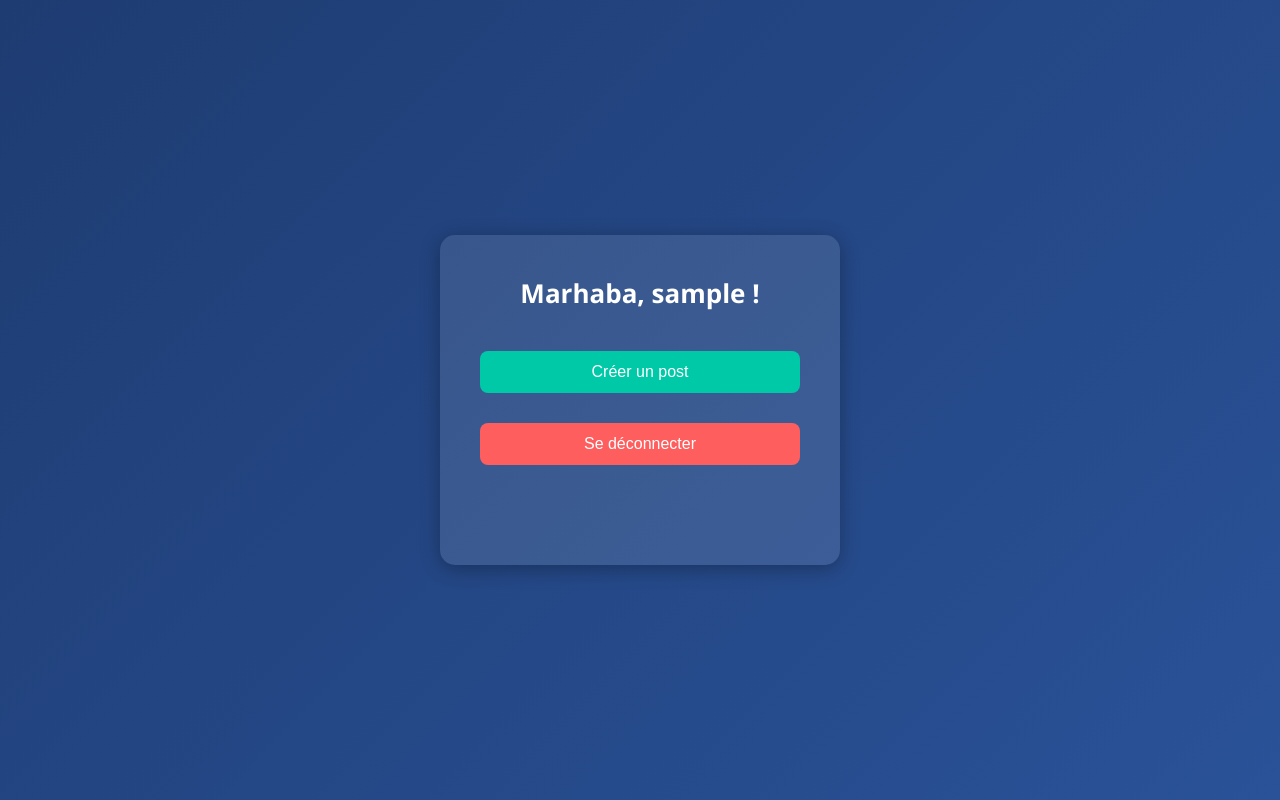
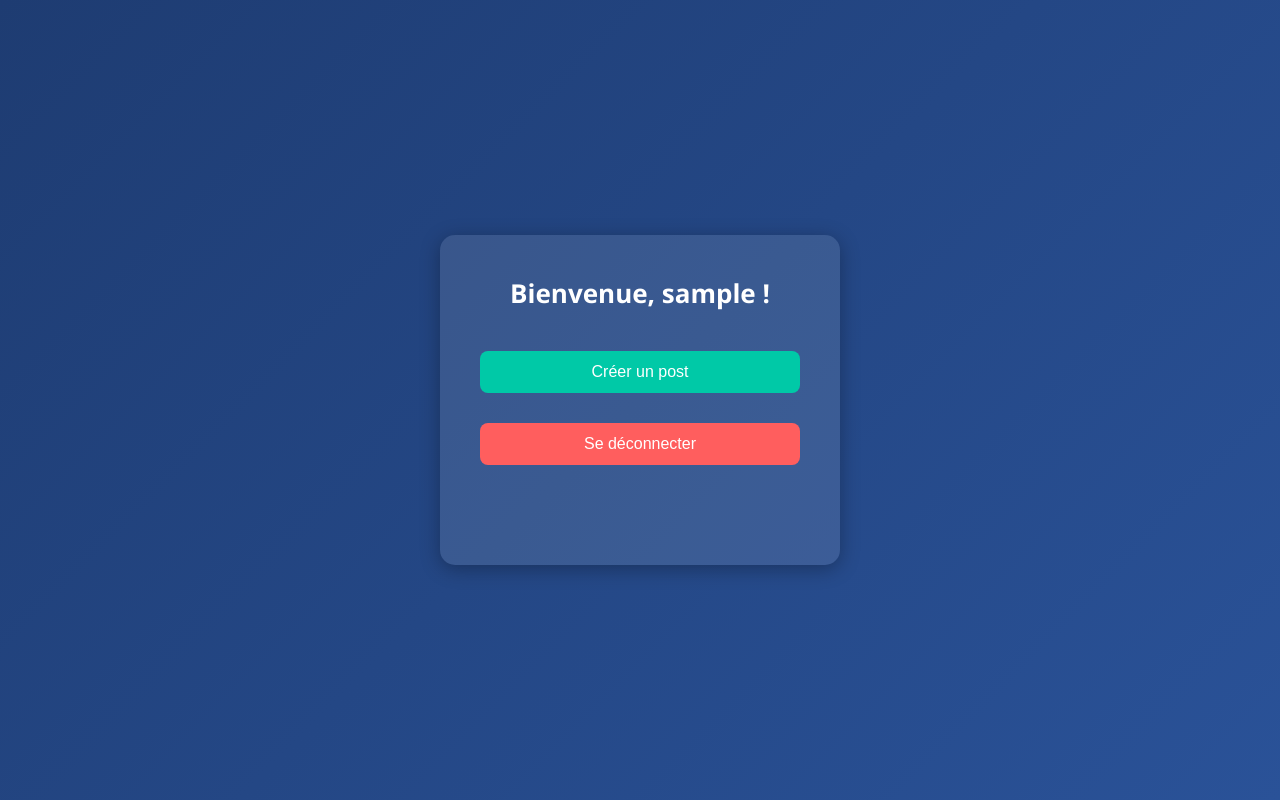
Before and after one commit to ahmadoulo/nodejs-api-server-app, a website: page public/home.html in a window 1280 px wide. Drawn offline with Linux system fonts and the light colour scheme; no server answers; sample sign-in values are in the browser's storage.

Commit message:
Update home.html

```diff
--- a/public/home.html
+++ b/public/home.html
@@ -9,7 +9,7 @@
 <body>
   <div class="container">
     <div class="home-box">
-      <h1>Marhaba, <span id="username-display"></span> !</h1>
+      <h1>Bienvenue, <span id="username-display"></span> !</h1>
       <button id="create-post-btn">Créer un post</button>
       <button class="logout-button" id="logout-btn">Se déconnecter</button>
 
```
